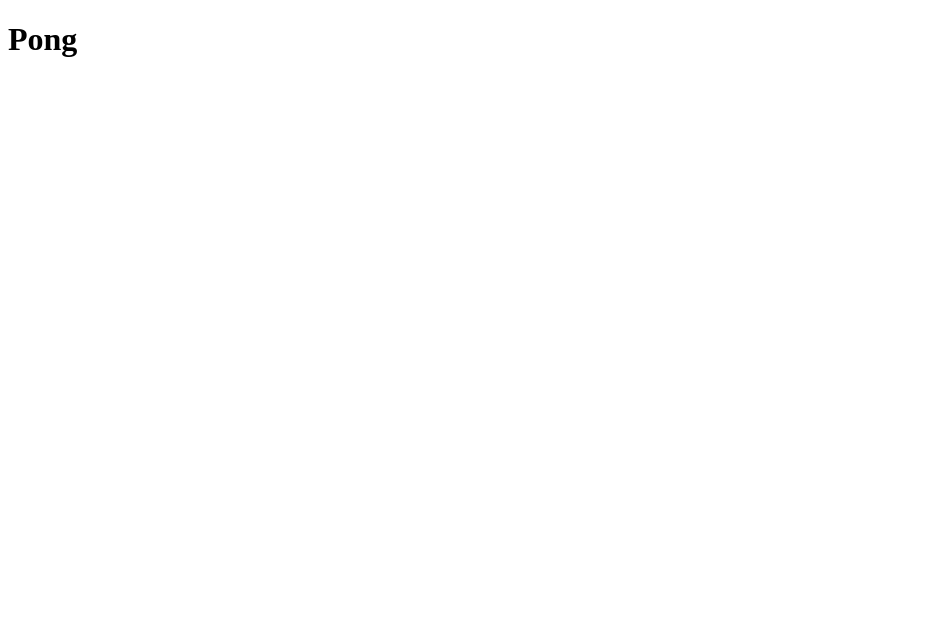
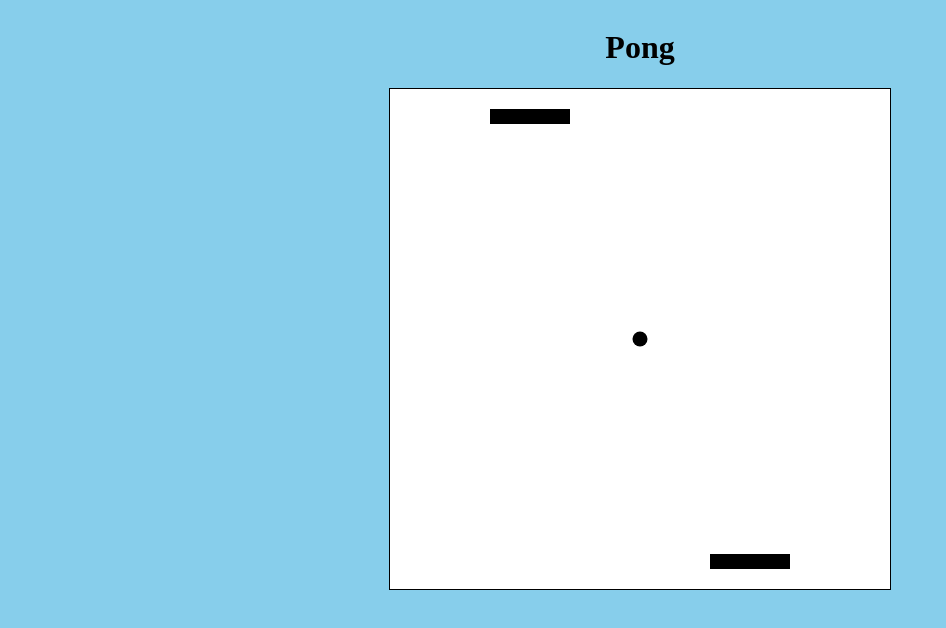
Before and after one commit to runarberg/Breakout, a plain HTML site: page index.html in a window 1280 px wide. Shown: the whole page, without its empty margins (0-946 px from the left). Drawn offline with Linux system fonts and the light colour scheme.

Commit message:
draw basic shapes to canvas
solves #2

```diff
--- a/index.html
+++ b/index.html
@@ -9,6 +9,6 @@
   <body>
     <h1>Pong</h1>
 
-    <canvas id="canvas" width="500" height="500"></canvas>
+    <canvas id="game" class="game" width="500" height="500"></canvas>
   </body>
 </html>
--- a/script.js
+++ b/script.js
@@ -1,11 +1,34 @@
 async function main() {
-  const canvas = document.getElementById("canvas");
+  const canvas = document.getElementById("game");
 
   if (!(canvas instanceof HTMLCanvasElement)) {
     return;
   }
 
   const ctx = canvas.getContext("2d");
+
+  // Clear the canvas with a white background
+  ctx.fillStyle = "white";
+  ctx.rect(0, 0, 500, 500);
+  ctx.fill();
+
+  // Ball
+  ctx.beginPath();
+  ctx.fillStyle = "black";
+  ctx.arc(250, 250, 7.5, 0, 2 * Math.PI);
+  ctx.fill();
+
+  // Paddle 1
+  ctx.beginPath();
+  ctx.fillStyle = "black";
+  ctx.rect(100, 20, 80, 15);
+  ctx.fill();
+
+  // Paddle 2
+  ctx.beginPath();
+  ctx.fillStyle = "black";
+  ctx.rect(320, 465, 80, 15);
+  ctx.fill();
 }
 
 document.addEventListener("DOMContentLoaded", main);
--- a/style.css
+++ b/style.css
@@ -0,0 +1,12 @@
+body {
+  align-items: center;
+  background: skyblue;
+  flex-direction: column;
+  display: flex;
+  min-block-size: 100vh;
+  justify-content: start;
+}
+
+.game {
+  border: 1px solid black;
+}
```
